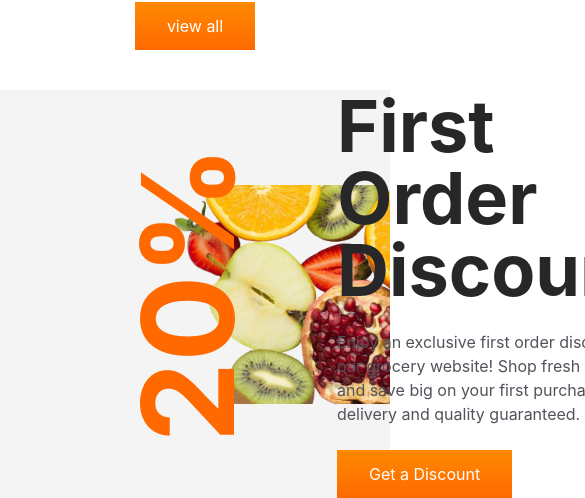
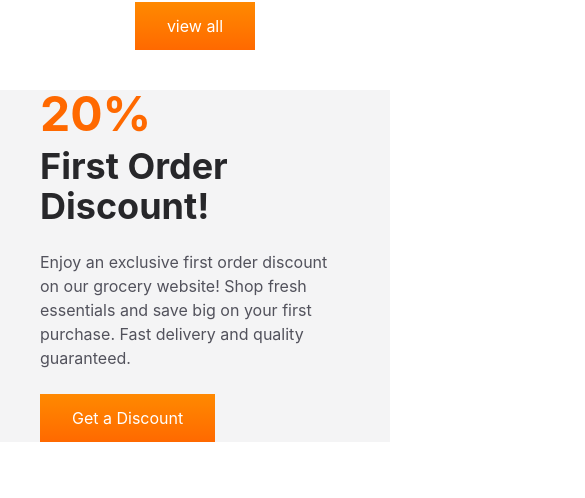
Before and after one commit to pawangrover100/-Multipage-Grocery-Website-with-React-Tailwind-CSS, a React (Vite) app: page / in a window 390 px wide. Shown: the part 7954-8452 px from the top of the page, 585 px wide, since content can reach past the window. After the commit the page ends 8396 px from the top, so only its background shows below. Built offline with nearby package versions, Linux system fonts and the light colour scheme.

Commit message:
responsive Discount section

```diff
--- a/src/components/Discount/Discount.jsx
+++ b/src/components/Discount/Discount.jsx
@@ -4,10 +4,10 @@ import FreshFruits from "../../assets/Grocery Website Assets/fresh-fruits.png"
 function Discount() {
   return (
     <section className="bg-zinc-100 bg-no-repeat bg-contain bg-right" style={{backgroundImage:`url(${FreshFruits})`}}>
-      <div className="max-w-[1400pz] mx-auto px-10 flex py1-10">
-        <span className="text-9xl text-orange-500 font-bold traform -rotate-90 h-fit self-center">20%</span>
+      <div className="md:bg-transparent bg-zinc-100 max-w-[1400pz] mx-auto px-10 flex md:flex-row flex-col py1-10">
+        <span className="md:text-9xl text-5xl  text-orange-500 font-bold traform md:-rotate-90 h-fit md:self-center">20%</span>
         <div className="max-w-[700px]">
-          <h3 className="text-7xl text-zinc-800 font-bold">First Order Discount!</h3>
+          <h3 className="md:text-7xl text-4xl text-zinc-800 font-bold mt-2">First Order Discount!</h3>
           <p className="text-zinc-600 my-6 ">
             Enjoy an exclusive first order discount on our grocery website! Shop
             fresh essentials and save big on your first purchase. Fast delivery
```
